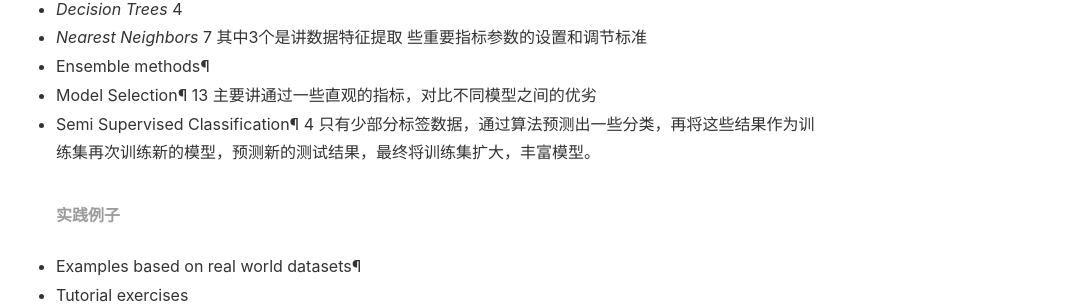
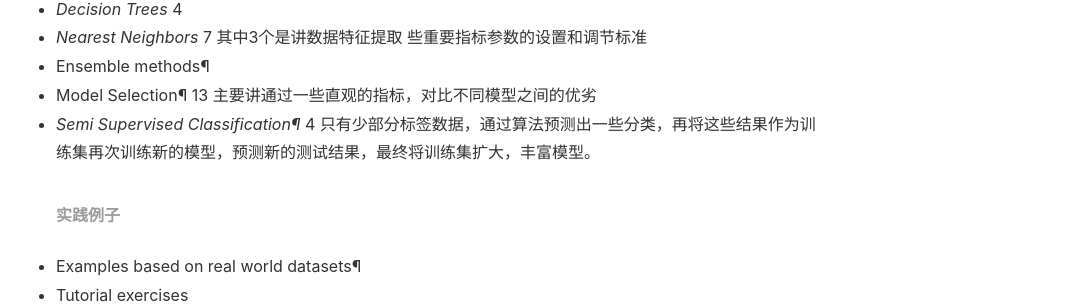
Before and after one commit to slyrx/Tech_Blog, a Jekyll site: the page built from _posts/2018-4-24-机器学习一般流程.md, in a window 1280 px wide and 900 px high, scrolled down 920 px. Shown: the part 146-452 px from the top of the window, without its empty margins (105-1174 px from the left). Built offline with Jekyll 4.4.1, drawn with Linux system fonts in a browser that asks for light colours; nearby versions of some CDN libraries.

Commit message:
add new article

```diff
--- a/_posts/2018-4-24-机器学习一般流程.md
+++ b/_posts/2018-4-24-机器学习一般流程.md
@@ -30,7 +30,7 @@ tags: [机器学习]
 + _Nearest Neighbors_ 7 其中3个是讲数据特征提取 些重要指标参数的设置和调节标准
 + Ensemble methods¶
 + Model Selection¶  13 主要讲通过一些直观的指标，对比不同模型之间的优劣
-+ Semi Supervised Classification¶ 4 只有少部分标签数据，通过算法预测出一些分类，再将这些结果作为训练集再次训练新的模型，预测新的测试结果，最终将训练集扩大，丰富模型。
++ _Semi Supervised Classification¶_ 4 只有少部分标签数据，通过算法预测出一些分类，再将这些结果作为训练集再次训练新的模型，预测新的测试结果，最终将训练集扩大，丰富模型。
 ###### 实践例子
 + Examples based on real world datasets¶
 + Tutorial exercises
```
